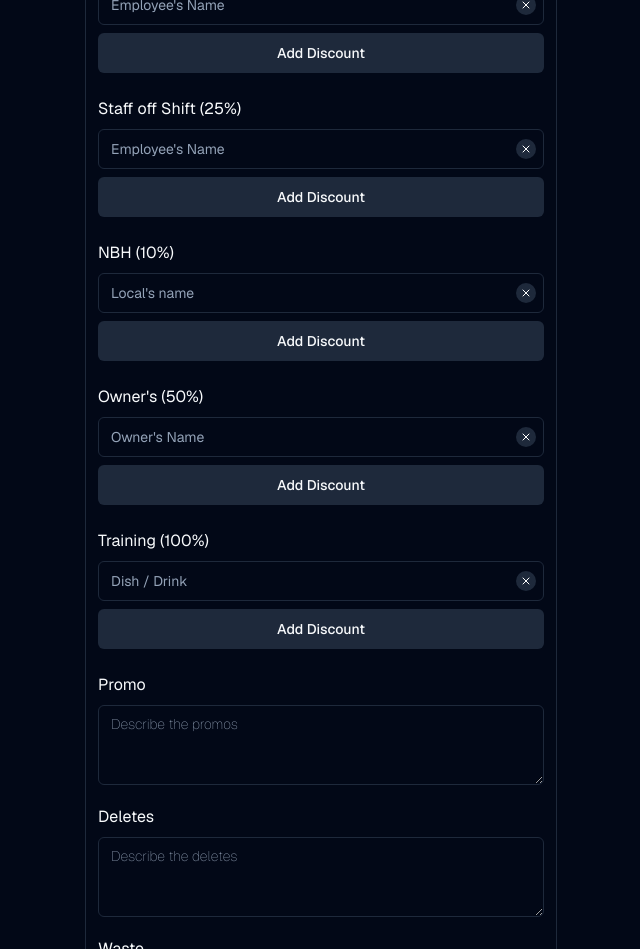
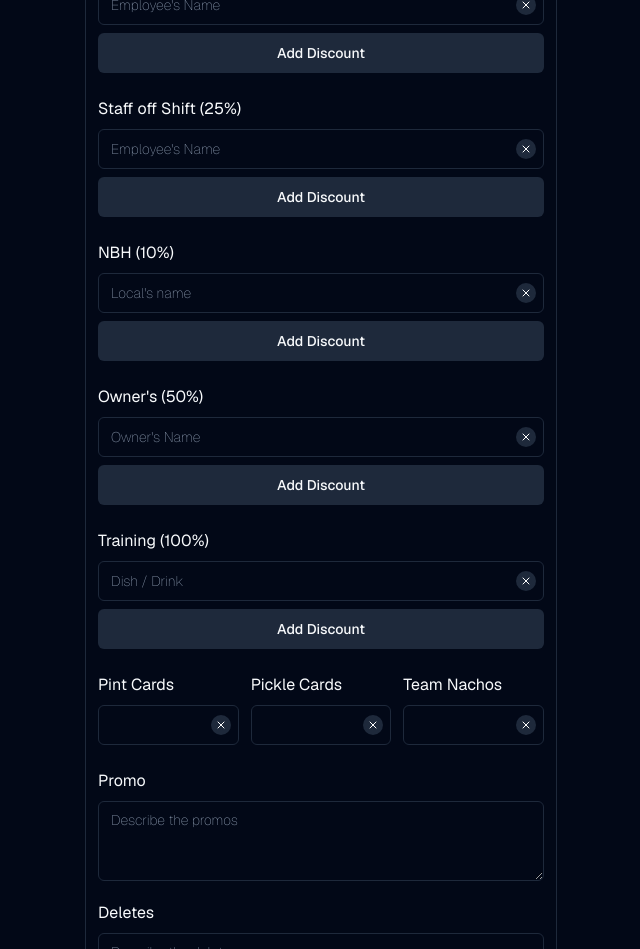
Before and after one commit to m4cbeth/leos-logout, a Next.js app: page / in a window 1280 px wide. Shown: the part 2080-3029 px from the top of the page, without its empty margins (319-959 px from the left). Built offline with nearby package versions, Linux system fonts and the light colour scheme.

Commit message:
pint pick and nachos almost all done

```diff
--- a/src/app/atoms.ts
+++ b/src/app/atoms.ts
@@ -32,9 +32,9 @@ export const staffOffShiftAtom = atomWithStorage("staffOffShift", [], undefined,
 export const NBHAtom = atomWithStorage("NBH", [], undefined, { getOnInit: true });
 export const ownersAtom = atomWithStorage("owners", [], undefined, { getOnInit: true });
 export const trainingDiscountsAtom = atomWithStorage("trainingDiscounts", [], undefined, { getOnInit: true });
-export const pintCardAtom = atomWithStorage("pintCard", [], undefined, { getOnInit: true });
-export const pickleCardAtom = atomWithStorage("pickleCard", [], undefined, { getOnInit: true });
-export const teamNachoAtom = atomWithStorage("teamNacho", [], undefined, { getOnInit: true });
+export const pintCardAtom = atomWithStorage("pintCard", "", undefined, { getOnInit: true });
+export const pickleCardAtom = atomWithStorage("pickleCard", "", undefined, { getOnInit: true });
+export const teamNachoAtom = atomWithStorage("teamNacho", "", undefined, { getOnInit: true });
 export const guestSatisfactionAtom = atomWithStorage("guestSatisfaction", [], undefined, { getOnInit: true });
 export const promoDescAtom = atomWithStorage("promoDesc", "", undefined, { getOnInit: true });
 export const deletesAtom = atomWithStorage("deletes", "", undefined, { getOnInit: true });
@@ -96,9 +96,9 @@ export const useResetAllAtoms = () => {
     setNBH([]);
     setOwners([]);
     setTrainingDiscounts([]);
-    setPintCard([]);
-    setPickleCard([]);
-    setTeamNacho([]);
+    setPintCard('');
+    setPickleCard('');
+    setTeamNacho('');
     setGuestSatisfaction([]);
     setPromoDesc("");
     setDeletes("");
--- a/src/app/page.tsx
+++ b/src/app/page.tsx
@@ -16,6 +16,8 @@ import { BOHDiscountDisplay, BOHDiscountEntry } from "@/components/made/BOH-disc
 import { Heading } from "@/components/helpers";
 import OtherDiscounts from "@/components/made/other-discounts";
 import PercentageInput from "@/components/bruteforcepercent";
+import PintPickleNachos from "@/components/made/pint-pickle-nacho";
+
 
 
 
@@ -41,6 +43,7 @@ export default function Home() {
   const [waste, setWaste] = useAtom(atoms.wasteAtom)
   const [maintenance, setMaintenance] = useAtom(atoms.maintenanceAtom)
   const [fohCutTimes, setFohCutTimes] = useAtom(atoms.fohCutTimesAtom)
+
 
   const add86 = () => {
     const new86Items = [...eightySixItems]
@@ -88,8 +91,8 @@ export default function Home() {
             </div>
           </div>
           <div>
-            <Heading title={'Report printed at:'}></Heading>
-            <Input className="font-thin" key={'report'} value={reportTime} onChangeValue={setReportTime} placeholder="Enter report time"/>
+            <Heading title={'Report printed at:'} />
+            <Input value={reportTime} onChangeValue={setReportTime} placeholder="Enter report time"/>
           </div>
           <div className="flex flex-col my-2 justify-between">
             <div>
@@ -120,10 +123,8 @@ export default function Home() {
             </div>
           </div>
           <div>
-            <div>
-              <Heading title="Discounts (%):"/>
-              <PercentageInput jotVal={discPercent} jotSet={setDiscPercent} />
-            </div>
+            <Heading title="Discounts (%):"/>
+            <PercentageInput jotVal={discPercent} jotSet={setDiscPercent} />
           </div>
           <div>
             <Heading title="Promos"/>
@@ -169,11 +170,13 @@ export default function Home() {
             <OtherDiscounts />
           </div>
           <div>
-            {/* Pint / pickle */}
+            <PintPickleNachos />
           </div>
           <div>
             {/* Guest Satisfaction (% and reason) */}
           </div>
+
+
           <div>
             <Heading title={'Promo'}/>
             <Textarea value={promoDesc} onChangeValue={setPromoDesc} placeholder="Describe the promos"/>
--- /dev/null
+++ b/src/components/made/pint-pickle-nacho.tsx
@@ -0,0 +1,30 @@
+'use client'
+
+import { Heading } from "../helpers"
+import { Input } from "../ui/input"
+import { useAtom } from "jotai"
+import * as atoms from "@/app/atoms"
+
+export default function PintPickleNachos() {
+
+    const [pints, setPints] = useAtom(atoms.pintCardAtom)
+    const [pickles, setPickles] = useAtom(atoms.pickleCardAtom)
+    const [nachos, setNachos] = useAtom(atoms.teamNachoAtom)
+
+    return (
+        <div className="flex gap-3">
+            <div>
+              <Heading title={'Pint Cards'} />
+              <Input value={pints} onChangeValue={setPints} inputMode="numeric" />
+            </div>
+            <div>
+              <Heading title={'Pickle Cards'} />
+              <Input value={pickles} onChangeValue={setPickles} inputMode="numeric" />
+            </div>
+            <div>
+              <Heading title={'Team Nachos'} />
+              <Input value={nachos} onChangeValue={setNachos} inputMode="numeric" />
+            </div>
+          </div>
+    )
+}
--- a/src/components/ui/input.tsx
+++ b/src/components/ui/input.tsx
@@ -21,7 +21,7 @@ React.ComponentProps<"input"> & {
           type={type}
           value={value}
           className={cn(
-            "  my-1    flex h-10 w-full rounded-md border border-input bg-background px-3 py-2 text-base ring-offset-background file:border-0 file:bg-transparent file:text-sm file:font-medium file:text-foreground placeholder:text-muted-foreground focus-visible:outline-none focus-visible:ring-2 focus-visible:ring-ring focus-visible:ring-offset-2 disabled:cursor-not-allowed disabled:opacity-50 md:text-sm",
+            "  my-1    font-thin       flex h-10 w-full rounded-md border border-input bg-background px-3 py-2 text-base ring-offset-background file:border-0 file:bg-transparent file:text-sm file:font-medium file:text-foreground placeholder:text-muted-foreground focus-visible:outline-none focus-visible:ring-2 focus-visible:ring-ring focus-visible:ring-offset-2 disabled:cursor-not-allowed disabled:opacity-50 md:text-sm",
             className
           )}
           ref={ref}
```
Also changed, not shown: src/components/made/guest-satisfaction.tsx (added).
